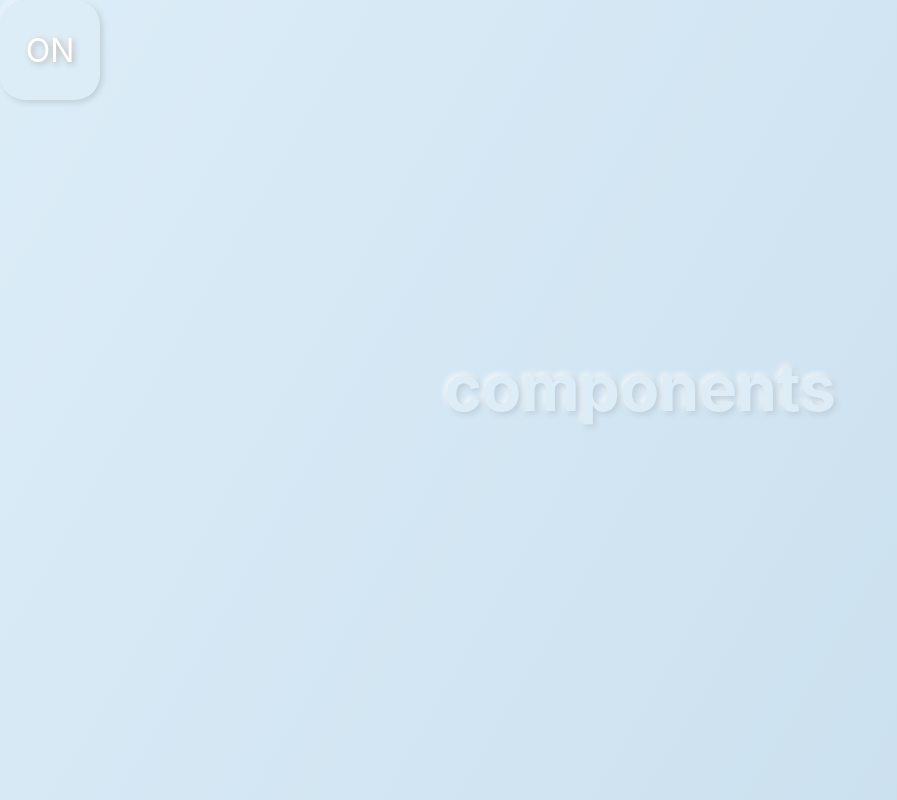
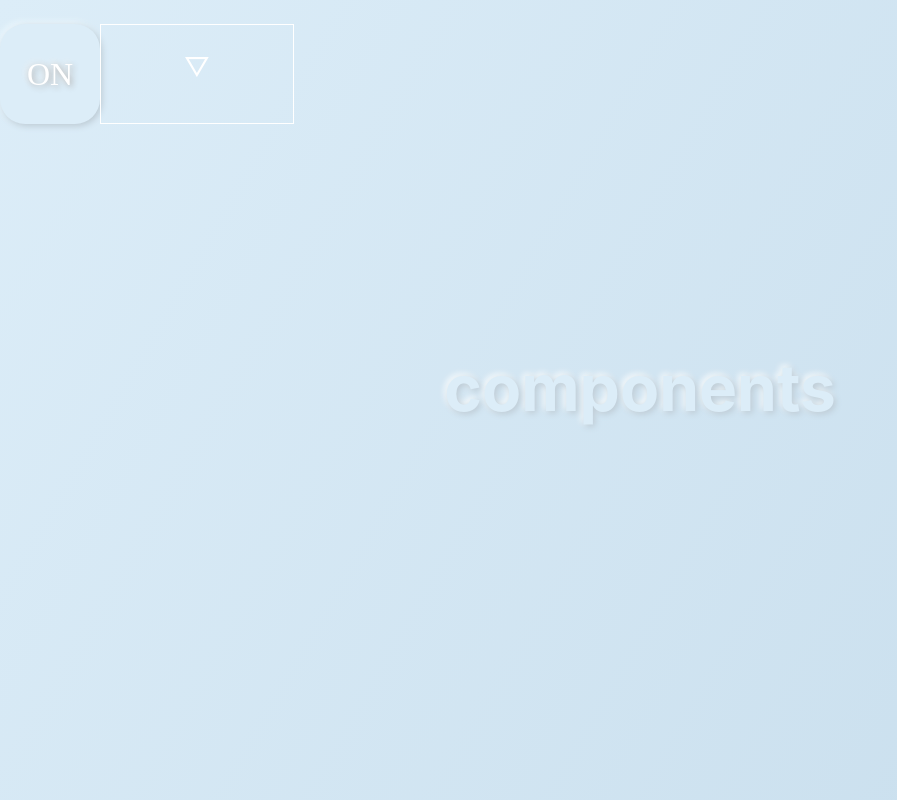
Before and after one commit to kohjean/react-my-project, a React (Create React App) app: page / in a window 1280 px wide. Shown: the whole page, without its empty margins (0-897 px from the left). Built offline with nearby package versions, Linux system fonts and the light colour scheme.

Commit message:
Add dropdown-menu component

```diff
--- a/src/App.css
+++ b/src/App.css
@@ -1,5 +1,7 @@
 .App {
   text-align: center;
+  background: linear-gradient(120deg, rgba(220,237,248), rgb(199,221,236));
+  min-height: 100vh;
 }
 
 @media (prefers-reduced-motion: no-preference) {
@@ -8,11 +10,12 @@
   }
 }
 
-.App {
-  background: linear-gradient(120deg, rgba(220,237,248), rgb(199,221,236));
-  min-height: 100vh;
+.Components-area {
+  display: flex;
   font-size: calc(10px + 2vmin);
   color: white;
+  padding-top: 1.5rem;
+
 }
 
 .App-link {
--- a/src/App.js
+++ b/src/App.js
@@ -1,6 +1,7 @@
 import styled from 'styled-components';
 import './App.css';
 import { Button } from './Button';
+import { DropDownMenu } from './DropDownMenu';
 
 const BackgroundText = styled.p`
   position: absolute;
@@ -18,8 +19,9 @@ const BackgroundText = styled.p`
 function App() {
   return (
     <div className="App">
-      <header className="App-header">
+      <header className="Components-area">
         <Button></Button>
+        <DropDownMenu></DropDownMenu>
       </header>
       <BackgroundText>components</BackgroundText>
     </div>
--- a/src/Button.js
+++ b/src/Button.js
@@ -2,6 +2,7 @@ import { useState } from 'react';
 import styled from 'styled-components';
 
 const OffButton = styled.div`
+  font-family: 'Century Gothic';
   display: flex;
   justify-content: center;
   align-items: center;
@@ -16,6 +17,7 @@ const OffButton = styled.div`
 `
 
 const OnButton = styled.div`
+  font-family: 'Century Gothic';
   display: flex;
   justify-content: center;
   align-items: center;
--- /dev/null
+++ b/src/DropDownMenu.js
@@ -0,0 +1,37 @@
+import { useState } from 'react';
+import styled from 'styled-components';
+import { ListItem } from './components/ListItem';
+
+const Container = styled.div`
+width: 12rem;
+border: 1px solid #FFF;
+`
+
+const ToggleButton = styled.p`
+  text-align: center;
+`
+
+
+export const DropDownMenu = () => {
+  const [showMenu, setShowMenu] = useState(false);
+  const toggleMenu = () => {
+    const menuState = (showMenu === true) ? false : true;
+    setShowMenu(menuState);
+  }
+
+  return (
+    <Container>
+      <div onClick={toggleMenu}>
+        {
+          showMenu === true ? <ToggleButton>△</ToggleButton> : <ToggleButton>▽</ToggleButton>
+        }
+      </div>
+      {
+        showMenu === true
+        ?
+          <ListItem></ListItem>
+        : null
+      }
+    </Container>
+  )
+}
--- /dev/null
+++ b/src/components/ListItem.js
@@ -0,0 +1,24 @@
+import styled from 'styled-components';
+
+const menuItems = [
+  'Button',
+  'SearchForm',
+  'CatDisplay',
+];
+
+const NonDotList = styled.ul`
+  list-style: none;
+  text-align: left;
+`
+
+export const ListItem = () => {
+  return (
+    <NonDotList>
+    {
+      menuItems.map((item) => {
+        return <li>{ item }</li>
+      })
+    }
+    </NonDotList>
+  )
+}
```
